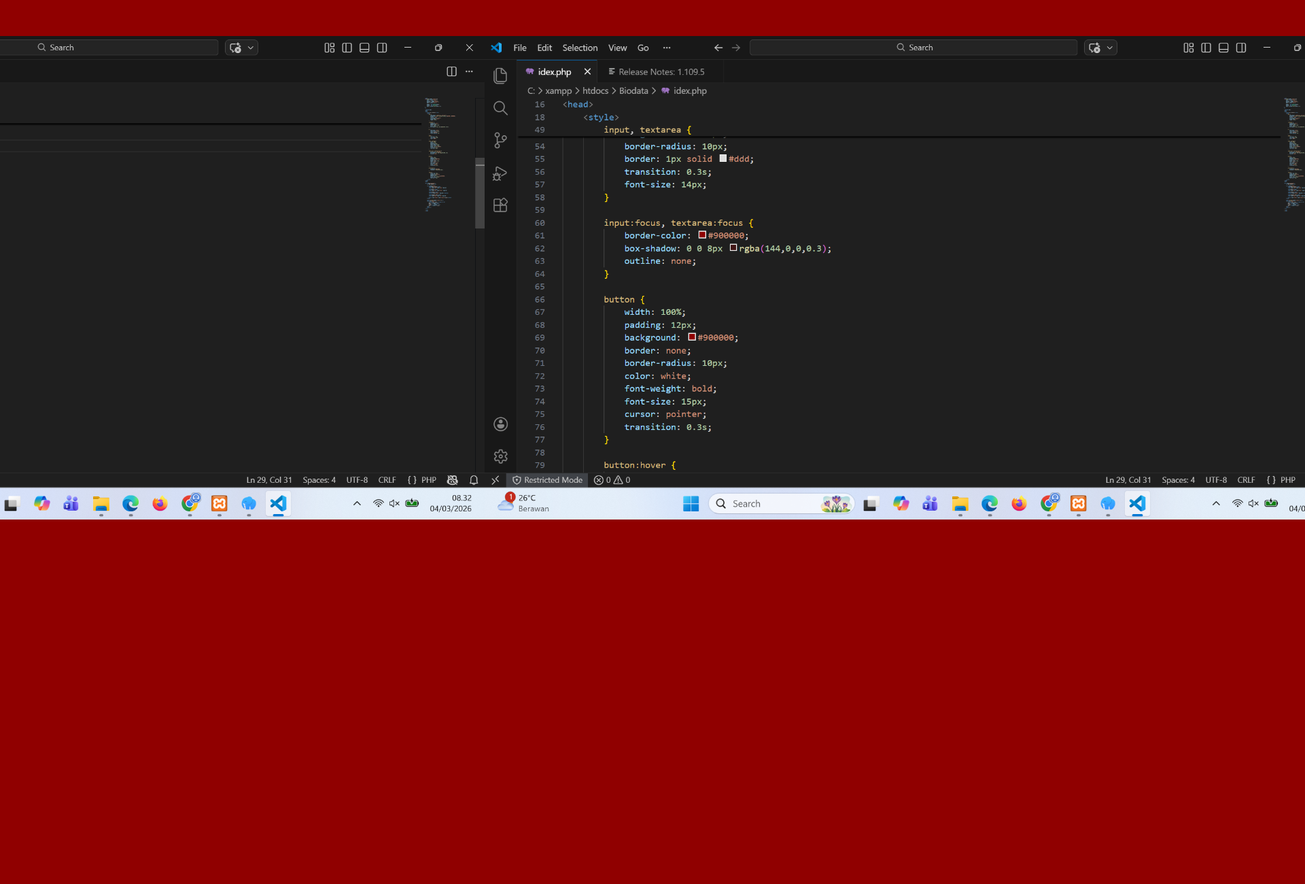
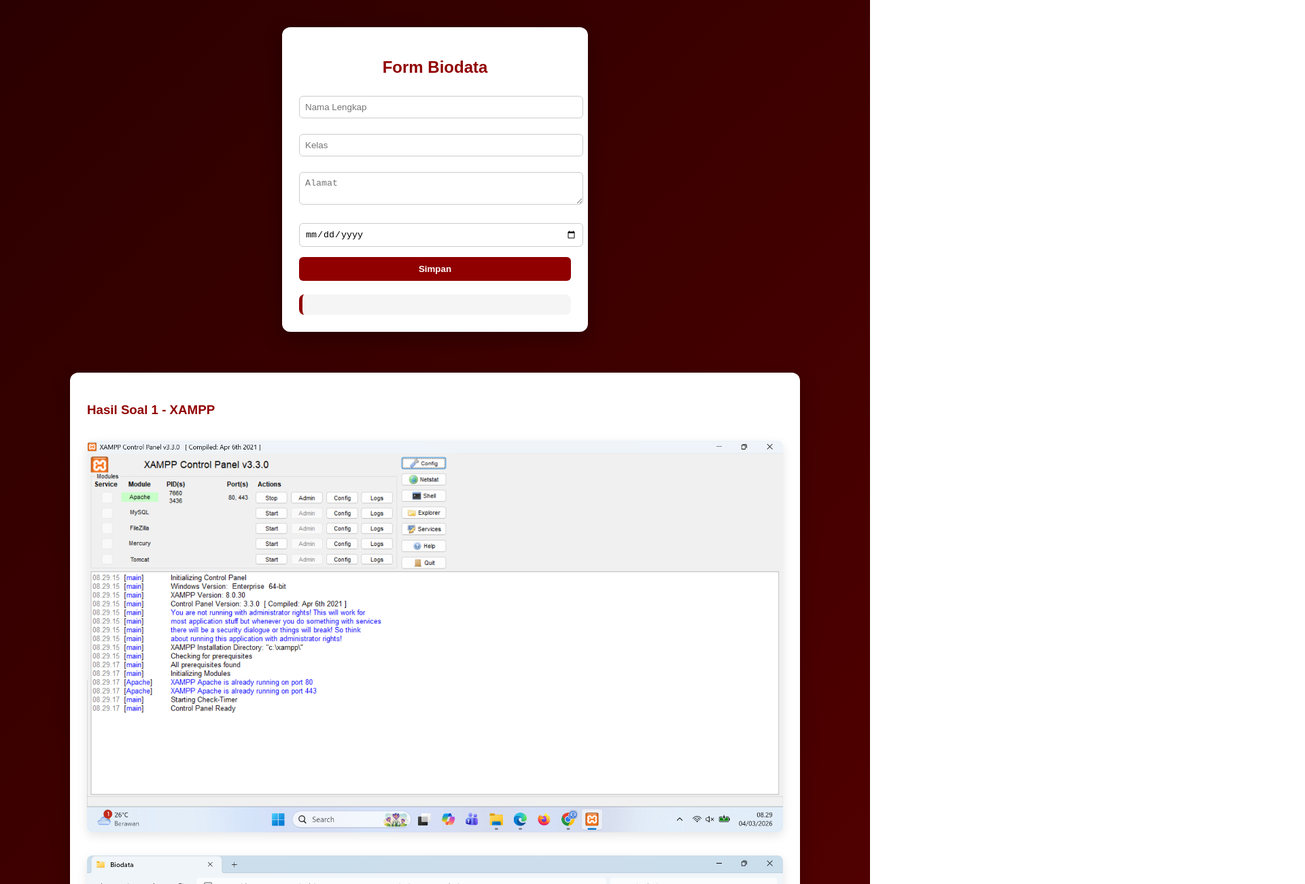
Before and after one commit to syiparamram/biodata-web, a plain HTML site: page index.html in a window 1280 px wide. Shown: the top 1300 px of the page at 68% size, 1920 px wide, since content can reach past the window. Before the commit the page ends 816 px from the top, so only its background shows below. Drawn offline with Linux system fonts and the light colour scheme.

Commit message:
index.html

```diff
--- a/index.html
+++ b/index.html
@@ -2,37 +2,85 @@
 <html>
 <head>
 <title>Biodata Online</title>
+
 <style>
 body{
-font-family:Arial;
-background:#900000;
-display:flex;
-justify-content:center;
-align-items:center;
-min-height:100vh;
+    font-family: Arial, sans-serif;
+    background: linear-gradient(135deg,#2b0000,#900000);
+    margin:0;
+    padding:40px 0;
 }
+
 .container{
     background:white;
+    width:400px;
+    margin:auto;
     padding:25px;
-border-radius:10px;
-width:350px;
+    border-radius:12px;
+    box-shadow:0 10px 30px rgba(0,0,0,0.3);
 }
-input,textarea{
+
+h2{
+    text-align:center;
+    color:#900000;
+}
+
+input, textarea{
     width:100%;
-margin:8px 0;
-padding:7px;
+    margin:8px 0 15px;
+    padding:8px;
+    border-radius:6px;
+    border:1px solid #ccc;
 }
+
 button{
     width:100%;
-padding:8px;
+    padding:10px;
     background:#900000;
     color:white;
     border:none;
+    border-radius:6px;
+    font-weight:bold;
+    cursor:pointer;
+}
+
+button:hover{
+    background:#6b0000;
+}
+
+.hasil{
+    margin-top:20px;
+    padding:15px;
+    background:#f5f5f5;
+    border-left:5px solid #900000;
+    border-radius:8px;
+}
+
+.screenshot-section{
+    width:80%;
+    margin:60px auto;
+    background:white;
+    padding:25px;
+    border-radius:12px;
+    box-shadow:0 10px 30px rgba(0,0,0,0.2);
+}
+
+.screenshot-section h3{
+    color:#900000;
+}
+
+.screenshot-section img{
+    width:100%;
+    margin:15px 0;
+    border-radius:8px;
+    box-shadow:0 5px 15px rgba(0,0,0,0.1);
 }
 </style>
+
 </head>
 <body>
 
+<!-- FORM SECTION -->
 <div class="container">
 <h2>Form Biodata</h2>
 
@@ -44,7 +92,28 @@
 <button type="submit">Simpan</button>
 </form>
 
-<p id="hasil"></p>
+<div class="hasil" id="hasil"></div>
+</div>
+
+<!-- SCREENSHOT SECTION -->
+<div class="screenshot-section">
+
+<h3>Hasil Soal 1 - XAMPP</h3>
+<img src="XAMPPrunning.png">
+<img src="XAMPPfolder.png">
+<img src="code.png">
+<img src="code (2).png">
+<img src="code (3).png">
+<img src="code (4).png">
+<img src="code (5).png">
+<img src="XAMPPform.png">
+
+
+<h3>Hasil Soal 2 - Laragon</h3>
+<img src="laragon1.png">
+<img src="laragon2.png">
+<img src="laragon3.png">
+
 </div>
 
 <script>
@@ -57,6 +126,7 @@
 var umur=today.getFullYear()-tgl.getFullYear();
 
 document.getElementById("hasil").innerHTML=
+"<b>Hasil:</b><br><br>"+
 "Nama: "+nama+"<br>"+
 "Kelas: "+kelas+"<br>"+
 "Alamat: "+alamat+"<br>"+
@@ -66,21 +136,5 @@
 }
 </script>
 
-<hr>
-<h2>Hasil XAMPP</h2>
-<img src="XAMPPrunning.png" width="100%">
-<img src="XAMPPfolder.png" width="100%">
-<img src="code.png" width="100%">
-<img src="code (2).png" width="100%">
-<img src="code (3).png" width="100%">
-<img src="code (4).png" width="100%">
-<img src="code (5).png" width="100%">
-<img src="XAMPPform.png" width="100%">
-
-<hr>
-<h2>Hasil Laragon</h2>
-<img src="laragon1.png" width="100%">
-<img src="laragon2.png" width="100%">
-
 </body>
 </html>
```
Lines whose indentation alone changed are shown as unchanged.
